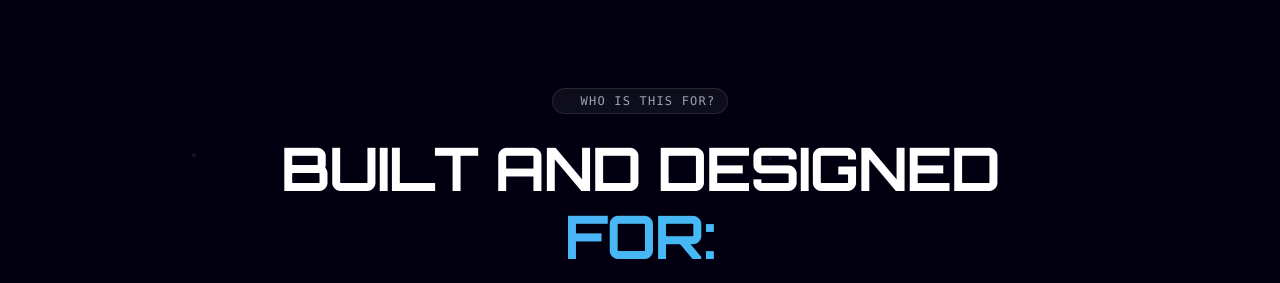
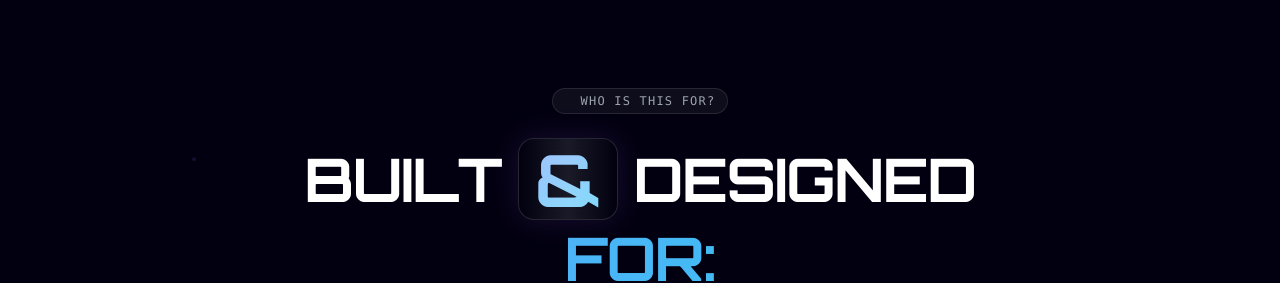
Before and after one commit to me7Ayushrana/getmygit, a Next.js app: page / in a window 1280 px wide. Shown: the part 4620-4903 px from the top of the page. Built offline with nearby package versions, Linux system fonts and the light colour scheme.

Commit message:
Style ampersand with glassmorphism shimmer effect

```diff
--- a/src/components/landing/Sections.tsx
+++ b/src/components/landing/Sections.tsx
@@ -268,9 +268,14 @@ export function TargetAudienceSection() {
                         whileInView={{ opacity: 1, y: 0 }}
                         viewport={{ once: true }}
                         transition={{ duration: 0.8, ease: [0.16, 1, 0.3, 1] }}
-                        className="text-4xl md:text-5xl lg:text-6xl font-display font-bold text-white mb-2 uppercase tracking-tight"
+                        className="text-4xl md:text-5xl lg:text-6xl font-display font-bold text-white mb-2 uppercase tracking-tight flex items-center justify-center gap-4 flex-wrap"
                     >
-                        BUILT AND DESIGNED
+                        BUILT
+                        <span className="relative inline-flex items-center justify-center text-5xl md:text-6xl lg:text-7xl px-4 py-1 rounded-2xl bg-white/5 backdrop-blur-xl border border-white/15 shadow-[0_0_30px_rgba(168,85,247,0.15)] text-transparent bg-clip-text bg-gradient-to-br from-purple-300 via-blue-300 to-cyan-300 animate-[gradient-shift_3s_ease_infinite] bg-[length:200%_200%]">
+                            <span className="absolute inset-0 rounded-2xl bg-gradient-to-r from-transparent via-white/10 to-transparent animate-[purpleShimmer_3s_linear_infinite]" />
+                            &amp;
+                        </span>
+                        DESIGNED
                     </motion.h2>
                     <motion.h2
                         initial={{ opacity: 0, y: 30 }}
```
